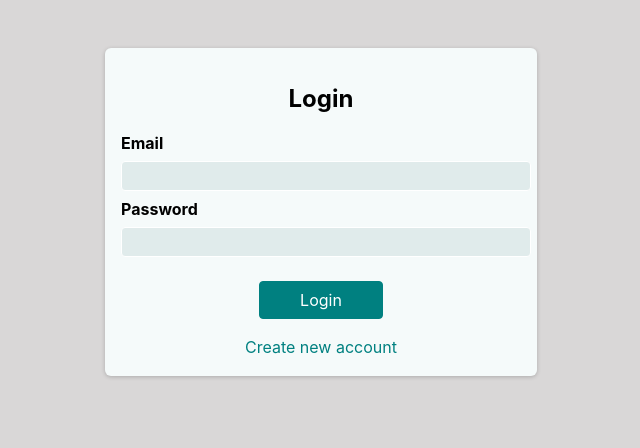
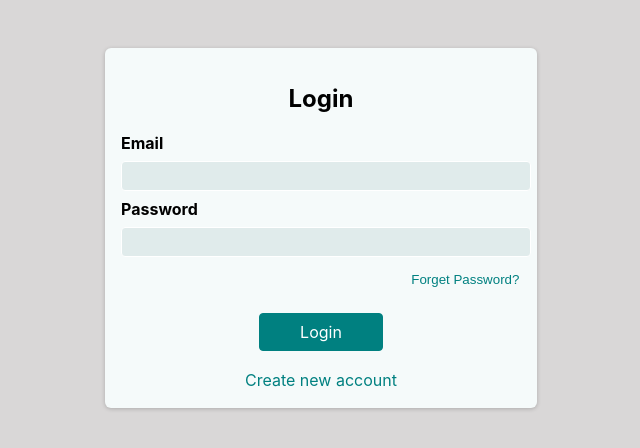
Before and after one commit to harshitaM29/react-expense-tracker, a React (Create React App) app: page / in a window 1280 px wide. Shown: the top 448 px of the page, without its empty margins (319-959 px from the left). Built offline with nearby package versions, Linux system fonts and the light colour scheme.

Commit message:
added extra field in login form

```diff
--- a/src/components/Auth/AuthForm.js
+++ b/src/components/Auth/AuthForm.js
@@ -76,7 +76,9 @@ const AuthForm = props => {
               required
             />
           </div>
-
+          <div className={classes.forget}>
+            <button>Forget Password?</button>
+          </div>
           <div className={classes.actions}>
             {isLoading && <p>Sending Request...</p>}
             {!isLoading && <button>Login</button> }
--- a/src/components/Auth/AuthForm.module.css
+++ b/src/components/Auth/AuthForm.module.css
@@ -37,7 +37,24 @@
     text-align: left;
     padding: 0.25rem;
   }
+  .forget {
+    margin-top: 0.8rem;
+    display: flex;
+    flex-direction: column;
+    align-items: flex-end;
+  }
+  .forget button {
+    background-color: transparent;
+    border: none;
+    color:teal;
+    padding: 0.15rem 0.1rem;
+    cursor: pointer;
+  }
+  .forget button:hover {
+    background-color: transparent;
+    color: rgb(2, 43, 43);
 
+  }
   .actions {
     margin-top: 1.5rem;
     display: flex;
@@ -70,5 +87,5 @@
 
   .actions .toggle:hover {
     background-color: transparent;
-    color: #ae82cc;
+    color: rgb(2, 43, 43);
   }
```
